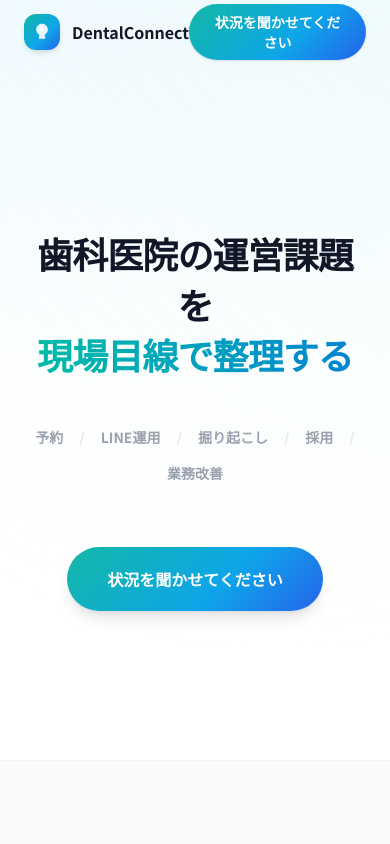
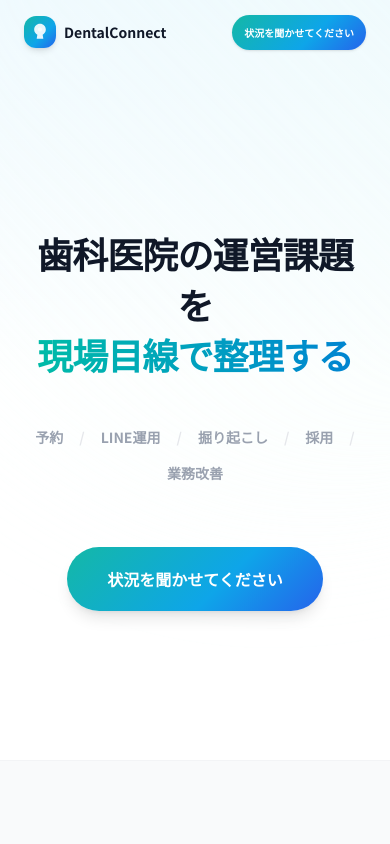
Before and after one commit to uw1g48h31wj4xxa33ffa-eng/reserve-pro-dashboard, a Next.js app in the folder LP/dental-lp/: page / in a window 390 px wide. Shown: the top 844 px of the page. Built offline with nearby package versions, Linux system fonts and the light colour scheme.

Commit message:
Fix header layout overflow on mobile screens

```diff
--- a/LP/dental-lp/components/layout/header.tsx
+++ b/LP/dental-lp/components/layout/header.tsx
@@ -35,10 +35,10 @@ export function Header() {
           {/* Logo */}
           <button
             onClick={() => window.scrollTo({ top: 0, behavior: "smooth" })}
-            className="flex items-center gap-3 group"
+            className="flex items-center gap-2 md:gap-3 group"
             aria-label="トップへ戻る"
           >
-            <div className="w-9 h-9 rounded-xl gradient-brand flex items-center justify-center shadow-md group-hover:shadow-lg transition-shadow">
+            <div className="w-8 h-8 md:w-9 md:h-9 rounded-xl gradient-brand flex items-center justify-center shadow-md group-hover:shadow-lg transition-shadow">
               <svg width="20" height="20" viewBox="0 0 24 24" fill="none">
                 <path
                   d="M12 2C8.13 2 5 5.13 5 9c0 2.74 1.54 5.12 3.82 6.38L8 20h8l-.82-4.62C17.46 14.12 19 11.74 19 9c0-3.87-3.13-7-7-7z"
@@ -51,7 +51,7 @@ export function Header() {
             <div className="text-left">
               <div
                 className={cn(
-                  "text-base font-bold leading-none transition-colors",
+                  "text-sm md:text-base font-bold leading-none transition-colors",
                   scrolled ? "text-gray-900" : "text-gray-900"
                 )}
               >
@@ -64,7 +64,7 @@ export function Header() {
           <div>
             <button
               onClick={() => handleNav("#contact")}
-              className="px-5 py-2 text-sm font-bold text-white gradient-brand rounded-full shadow-sm hover:shadow-md hover:-translate-y-0.5 transition-all duration-200"
+              className="whitespace-nowrap px-3 py-2 md:px-5 md:py-2 text-[10px] sm:text-xs md:text-sm font-bold text-white gradient-brand rounded-full shadow-sm hover:shadow-md hover:-translate-y-0.5 transition-all duration-200"
             >
               状況を聞かせてください
             </button>
```
